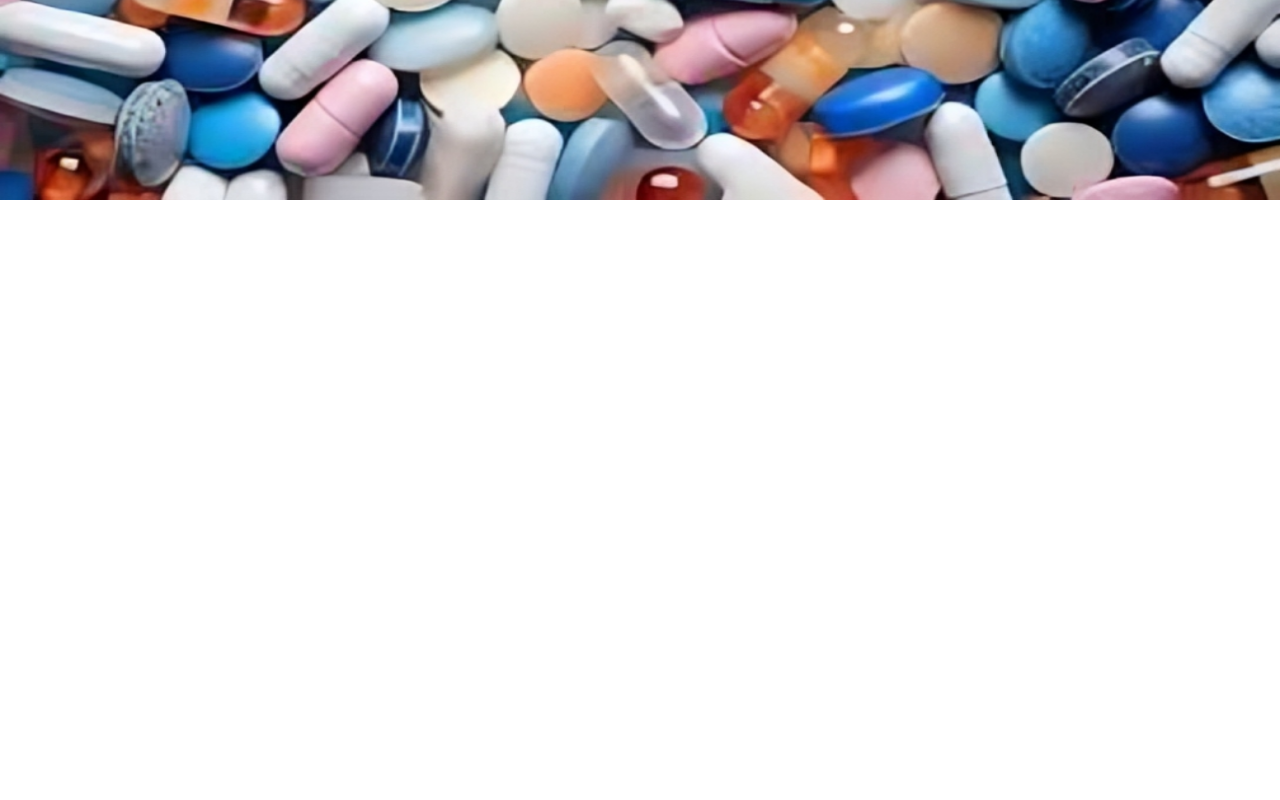
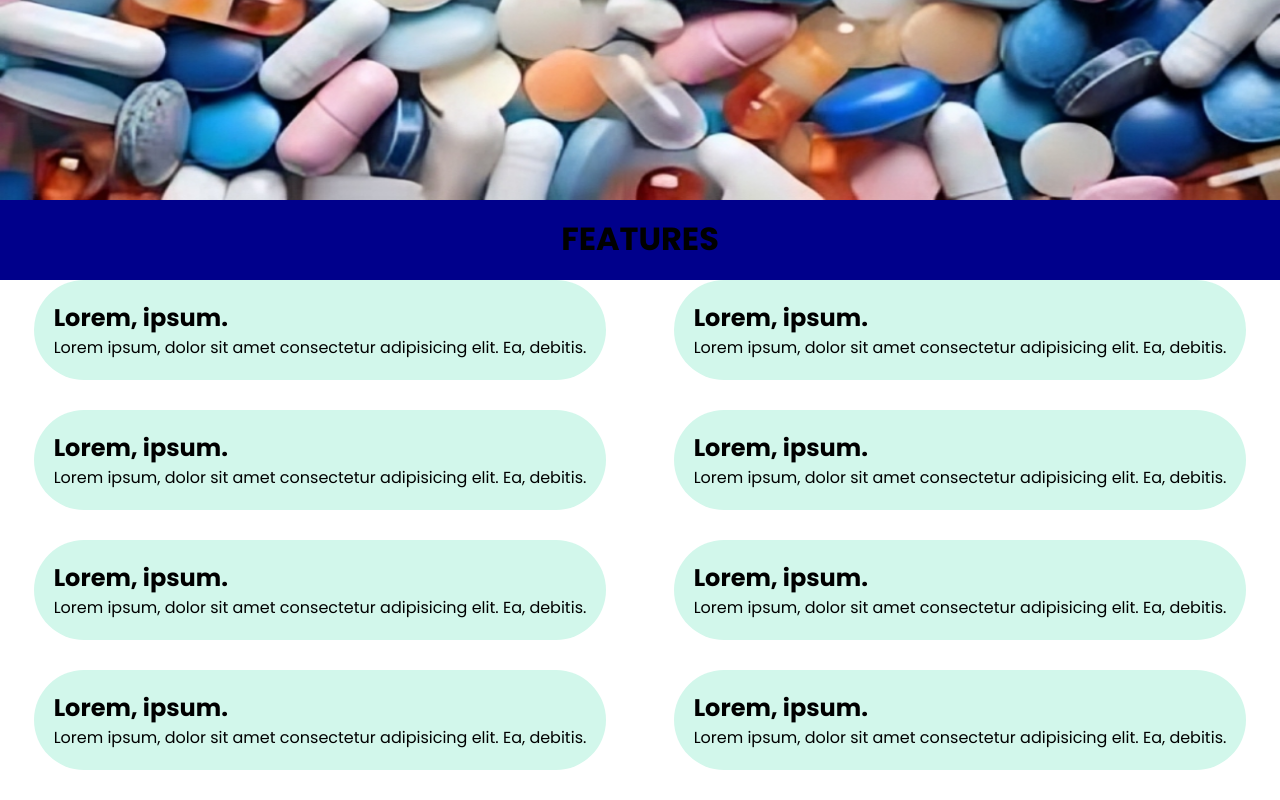
Before and after one commit to mushyRumble2286/online-pharmacy-project, a plain HTML site: page index.html in a window 1280 px wide. Shown: the part 445-1245 px from the top of the page. Before the commit the page ends 800 px from the top, so only its background shows below. Drawn offline with Linux system fonts and the light colour scheme.

Commit message:
Feature page edit

```diff
--- a/index.html
+++ b/index.html
@@ -39,5 +39,42 @@
             </div>
         </form>
     </section>
+    <div class="fh">
+        <h1>FEATURES</h1>
+    </div>
+    <div class="features">
+        <div class="feat">
+            <h2>Lorem, ipsum.</h2>
+            <p>Lorem ipsum, dolor sit amet consectetur adipisicing elit. Ea, debitis.</p>
+        </div>
+        <div class="feat">
+            <h2>Lorem, ipsum.</h2>
+            <p>Lorem ipsum, dolor sit amet consectetur adipisicing elit. Ea, debitis.</p>
+        </div>
+        <div class="feat">
+            <h2>Lorem, ipsum.</h2>
+            <p>Lorem ipsum, dolor sit amet consectetur adipisicing elit. Ea, debitis.</p>
+        </div>
+        <div class="feat">
+            <h2>Lorem, ipsum.</h2>
+            <p>Lorem ipsum, dolor sit amet consectetur adipisicing elit. Ea, debitis.</p>
+        </div>
+        <div class="feat">
+            <h2>Lorem, ipsum.</h2>
+            <p>Lorem ipsum, dolor sit amet consectetur adipisicing elit. Ea, debitis.</p>
+        </div>
+        <div class="feat">
+            <h2>Lorem, ipsum.</h2>
+            <p>Lorem ipsum, dolor sit amet consectetur adipisicing elit. Ea, debitis.</p>
+        </div>
+        <div class="feat">
+            <h2>Lorem, ipsum.</h2>
+            <p>Lorem ipsum, dolor sit amet consectetur adipisicing elit. Ea, debitis.</p>
+        </div>
+        <div class="feat">
+            <h2>Lorem, ipsum.</h2>
+            <p>Lorem ipsum, dolor sit amet consectetur adipisicing elit. Ea, debitis.</p>
+        </div>
+    </div>
 </body>
 </html>
--- a/style.css
+++ b/style.css
@@ -54,6 +54,10 @@ ul{
     cursor: pointer;
     margin-right: 10px;
     margin-bottom: 10px;
+}
+
+.box:hover{
+    box-shadow: 3px 6px 7px rgb(210, 247, 235);
 }
 
 .box p{
@@ -113,3 +117,23 @@ section.heading{
     cursor: pointer;
     background-color: rgb(210, 247, 235);
 }
+
+.fh{
+    background-color: #00008B;
+    text-align: center;
+    height: 80px;
+    padding-top: 15px;
+}
+
+.features{
+    display: flex;
+    flex-wrap: wrap;
+    justify-content: space-around;
+}
+
+.feat{
+    background-color: rgb(210, 247, 235);
+    margin-bottom: 30px;
+    padding: 20px;
+    border-radius: 50px;
+}
```
Also changed, not shown: Features.jpeg (added), Home.jpeg (renamed from WhatsApp Image 2024-07-12 at 9.45.58 PM.jpeg), How-it-works.jpeg (added), Why-choose-us.jpeg (added).
